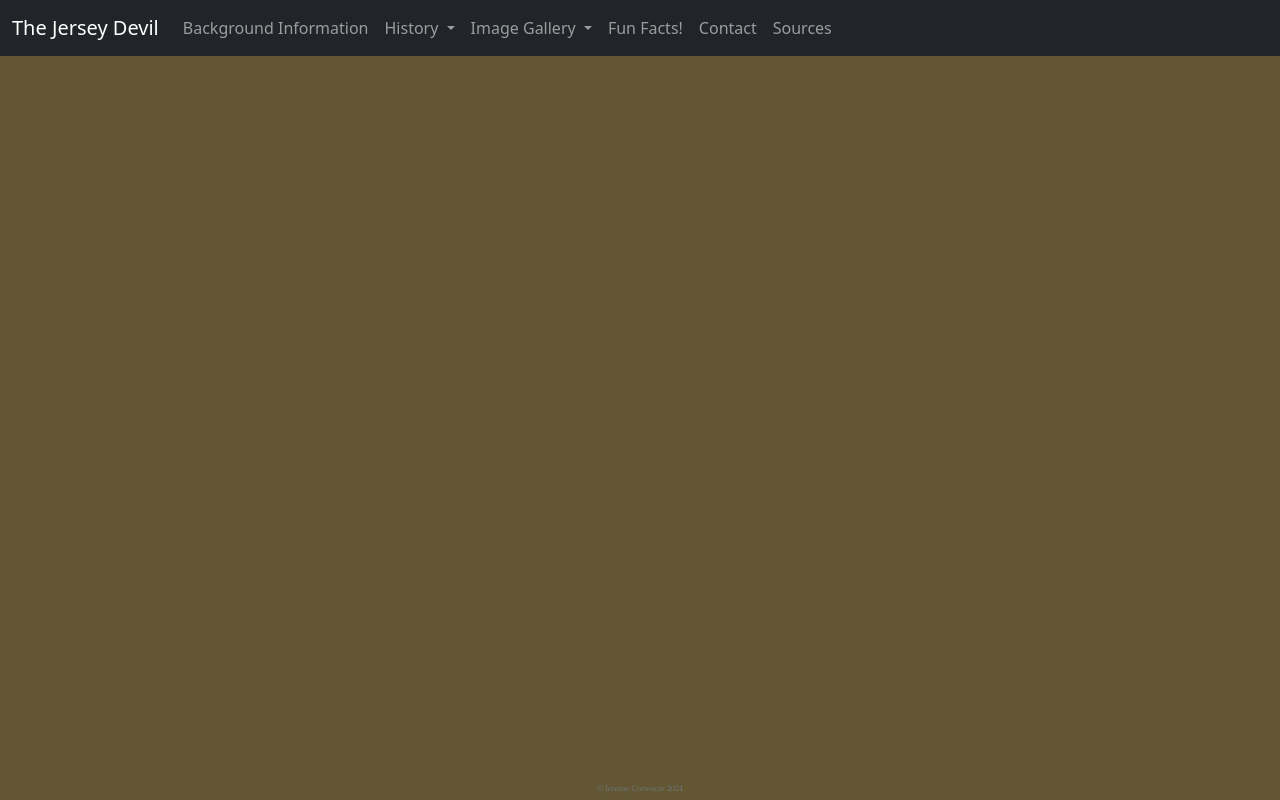
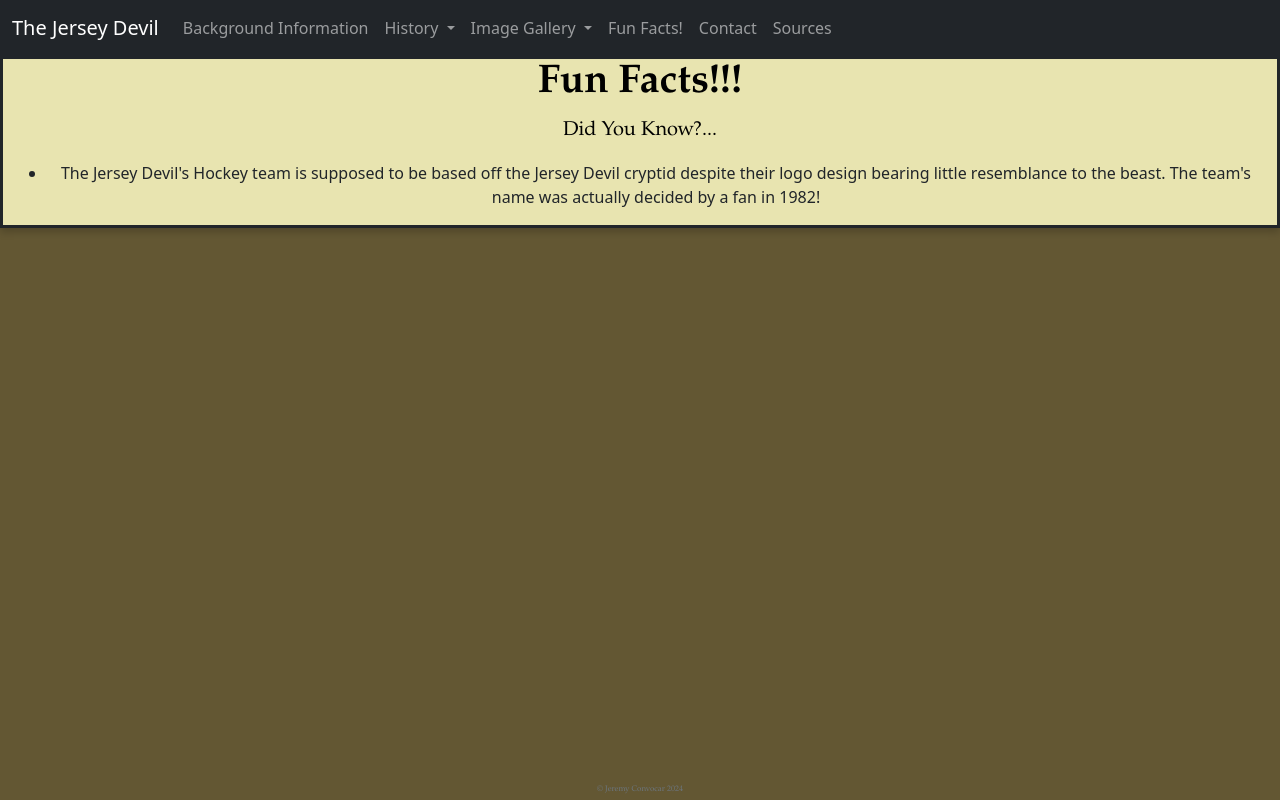
Before and after one commit to JeremyConvocar/P4, a plain HTML site: page fun_facts.html in a window 1280 px wide. Drawn offline with nearby package versions, Linux system fonts and the light colour scheme.

Commit message:
updated fun facts page
added a fun fact to the fun facts page

```diff
--- a/fun_facts.html
+++ b/fun_facts.html
@@ -29,8 +29,7 @@ Jeremy Convocar -->
             <!-- Brand -->
             <a class="navbar-brand" href="main.html">The Jersey Devil</a>
             <!-- Responsive Button for the smaller menu -->
-                <button class="navbar-toggler" type="button"
-                        data-bs-toggle="collapse" data-bs-target="#collapsibleNavbar">
+            <button class="navbar-toggler" type="button" data-bs-toggle="collapse" data-bs-target="#collapsibleNavbar">
 				<span class="navbar-toggler-icon"></span>
             </button>
             <div class="collapse navbar-collapse" id="collapsibleNavbar">
@@ -40,8 +39,7 @@ Jeremy Convocar -->
                         <a class="nav-link" href="index.html">Background Information</a>
                     </li>
                     <li class="nav-item dropdown">
-                            <a class="nav-link dropdown-toggle" href="#" id="navbardrop"
-                               data-toggle="dropdown" role="button" data-bs-toggle="dropdown" aria-expanded="false">
+                        <a class="nav-link dropdown-toggle" href="#" id="navbardrop" data-toggle="dropdown" role="button" data-bs-toggle="dropdown" aria-expanded="false">
                             History
                         </a>
                         <div class="dropdown-menu">
@@ -52,8 +50,7 @@ Jeremy Convocar -->
                         </div>
                     </li>
                     <li class="nav-item dropdown">
-                            <a class="nav-link dropdown-toggle" href="#" id="navbardrop"
-                               data-toggle="dropdown" role="button" data-bs-toggle="dropdown" aria-expanded="false">
+                        <a class="nav-link dropdown-toggle" href="#" id="navbardrop" data-toggle="dropdown" role="button" data-bs-toggle="dropdown" aria-expanded="false">
                             Image Gallery
                         </a>
                         <div class="dropdown-menu">
@@ -73,6 +70,15 @@ Jeremy Convocar -->
                 </ul>
             </div>
         </nav>
+		<div class="box" align="center">
+			<h1> Fun Facts!!!</h1>
+			<p class="my-text">
+				Did You Know?...
+				<ul>
+					<li> The Jersey Devil's Hockey team is supposed to be based off the Jersey Devil cryptid despite their logo design bearing little resemblance to the beast. The team's name was actually decided by a fan in 1982! </li>
+				</ul>
+			</p>
+		</div>
 	</div>
 </div>
  <footer class="footer page-footer font-small ">
```
Lines whose indentation alone changed are shown as unchanged.
